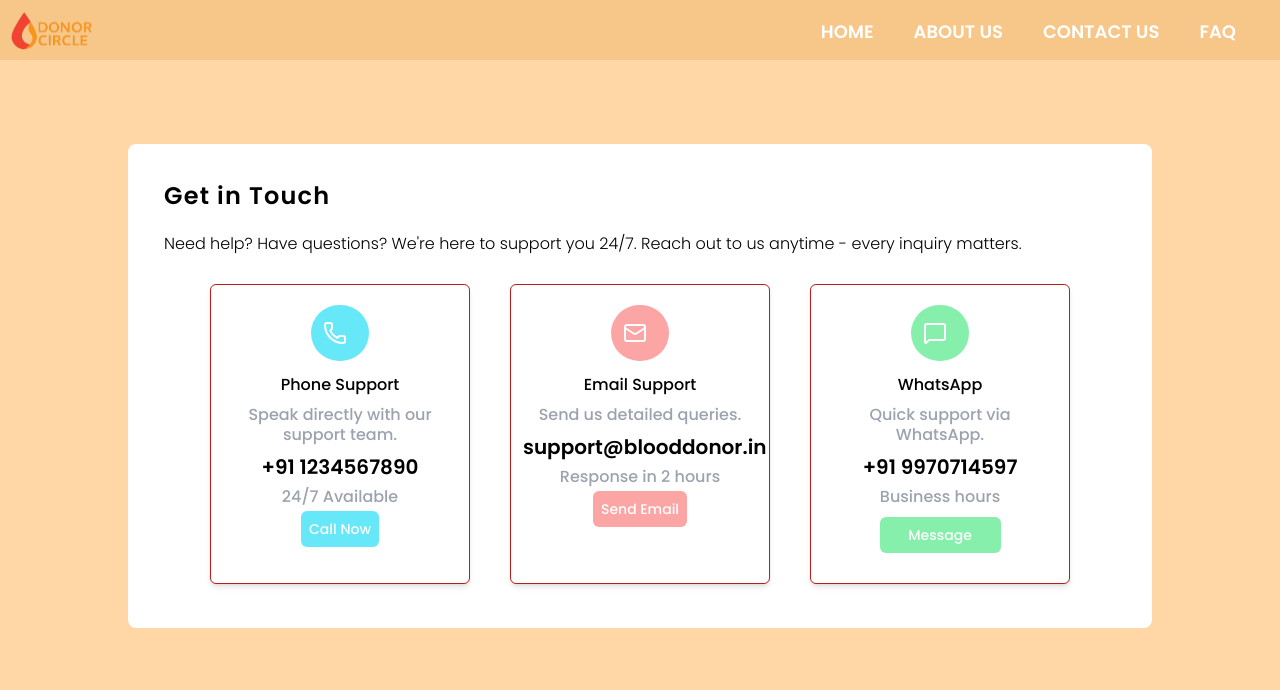
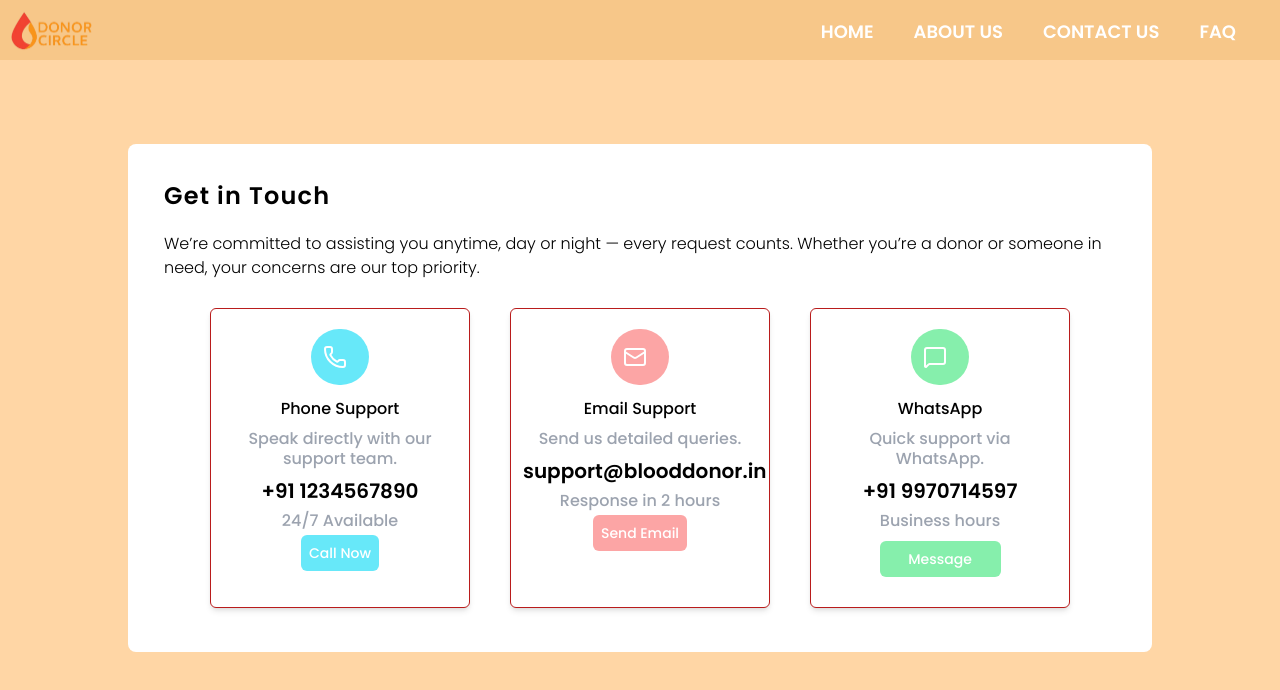
Before and after one commit to TanmayVidhate/DonorCircle_2, a React (Vite) app in the folder client/: page /contactus in a window 1280 px wide. Shown: the top 690 px of the page. Built offline with nearby package versions, Linux system fonts and the light colour scheme.

Commit message:
change the line

```diff
--- a/client/src/Views/ContactUs.jsx
+++ b/client/src/Views/ContactUs.jsx
@@ -20,7 +20,7 @@ function ContactUs() {
                             <p className='text-2xl font-semibold  tracking-wider  my-5'>Get in Touch</p>
                         </div>
                         <div className='sm:mt-2'>
-                            <p className='font-light'>Need help? Have questions? We're here to support you 24/7. Reach out to us anytime - every inquiry matters.</p>
+                            <p className='font-light'>We’re committed to assisting you anytime, day or night — every request counts. Whether you’re a donor or someone in need, your concerns are our top priority.</p>
                         </div>
 
                         <div className='flex my-2 flex-col w-full h-3/5 items-center lg:flex-row  lg:justify-center  '>
```
